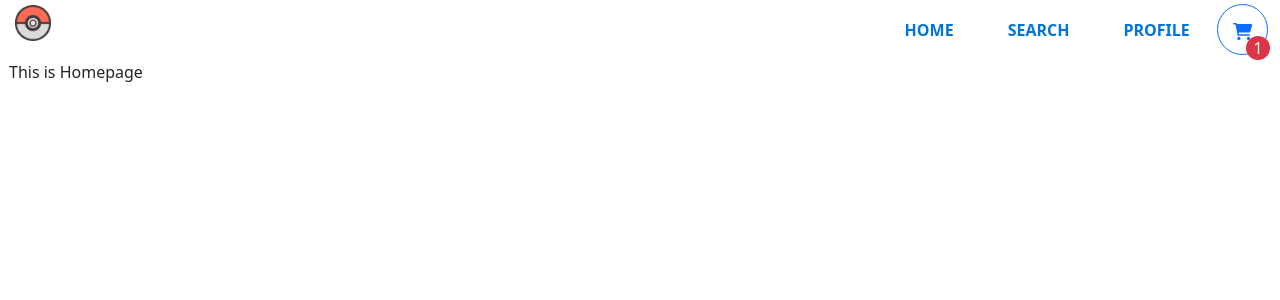
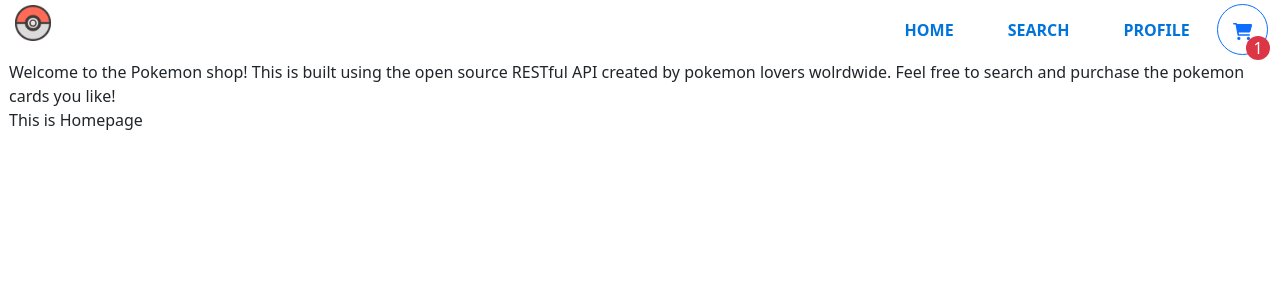
Before and after one commit to Chen-Stefan/pokeshop, a React (Create React App) app in the folder client/: page / in a window 1280 px wide. Shown: the top 300 px of the page. Built offline with nearby package versions, Linux system fonts and the light colour scheme.

Commit message:
Add the welcome message component

```diff
--- a/client/src/App.tsx
+++ b/client/src/App.tsx
@@ -7,6 +7,7 @@ import Homepage from "./pages/HomePage";
 import Search from "./pages/Search";
 import Profile from "./pages/Profile";
 import Checkout from "./pages/Checkout";
+import Welcome from "./components/Welcome";
 
 function App() {
   const ctx = useContext(myContext);
@@ -14,6 +15,7 @@ function App() {
   return (
     <BrowserRouter>
       <Navbar />
+      <Welcome />
       <Routes>
         <Route path="/" element={<Homepage />}></Route>
         <Route path="/search" element={<Search />}></Route>
--- /dev/null
+++ b/client/src/components/Welcome.tsx
@@ -0,0 +1,11 @@
+import React from "react";
+
+export default function Welcome() {
+  return (
+    <div>
+      Welcome to the Pokemon shop! This is built using the open source RESTful
+      API created by pokemon lovers wolrdwide. Feel free to search and purchase
+      the pokemon cards you like!
+    </div>
+  );
+}
```
